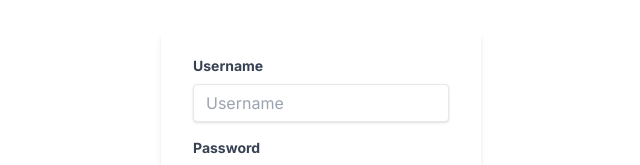
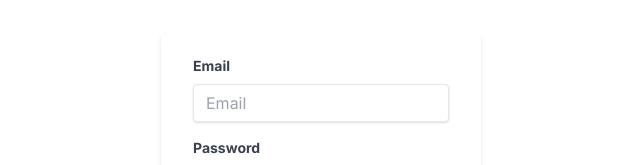
Before and after one commit to jmarmol1013/Meal-Mastermind, a Next.js app: page /login in a window 1280 px wide. Shown: the part 212-377 px from the top of the page, without its empty margins (319-959 px from the left). Built offline with nearby package versions, Linux system fonts and the light colour scheme.

Commit message:
Implement login in frontend

```diff
--- a/src/app/login/LoginForm.tsx
+++ b/src/app/login/LoginForm.tsx
@@ -1,25 +1,18 @@
 'use client';
+import { signIn } from '@services/auth';
 import Link from 'next/link';
+import { useRouter } from 'next/navigation';
 import { useState } from 'react';
-import axios from 'axios';
 
 const LoginForm = () => {
-    const [userName, setUserName] = useState('');
+    const [email, setEmail] = useState('');
     const [password, setPassword] = useState('');
+    const router = useRouter();
 
     const handleSubmit = async (e: React.FormEvent<HTMLFormElement>) => {
         e.preventDefault();
-        console.log(userName, password);
-        try {
-            const response = await axios.post('/api/auth/sign-in', {
-                username: userName,
-                password: password,
-            });
-
-            console.log(response.data);
-        } catch (error) {
-            console.error(error);
-        }
+        const response = await signIn(email, password);
+        if (response) router.push('/');
     };
 
     return (
@@ -29,19 +22,16 @@ const LoginForm = () => {
                 onSubmit={handleSubmit}
             >
                 <div className="mb-4">
-                    <label
-                        className="mb-2 block text-sm font-bold text-gray-700"
-                        htmlFor="username"
-                    >
-                        Username
+                    <label className="mb-2 block text-sm font-bold text-gray-700" htmlFor="email">
+                        Email
                     </label>
                     <input
                         className="focus:shadow-outline w-full appearance-none rounded border px-3 py-2 leading-tight text-gray-700 shadow focus:outline-none"
-                        id="username"
-                        type="text"
-                        placeholder="Username"
-                        onChange={(e) => setUserName(e.target.value)}
-                        value={userName}
+                        id="email"
+                        type="email"
+                        placeholder="Email"
+                        onChange={(e) => setEmail(e.target.value)}
+                        value={email}
                     />
                 </div>
                 <div className="mb-6">
--- a/src/app/register/RegistrationForm.tsx
+++ b/src/app/register/RegistrationForm.tsx
@@ -25,21 +25,17 @@ const RegistrationForm = () => {
 
     const handleSubmit = async (e: React.FormEvent<HTMLFormElement>) => {
         e.preventDefault();
-        console.log(user);
 
         const response = await signUp(user.email, user.password);
-        console.log('auth res: ', response);
 
-        if (response) {
-            const res = await axios.post('http://localhost:3000/api/registration/register', {
+        if (response)
+            await axios.post('http://localhost:3000/api/registration/register', {
                 firstName: user.firstName,
                 lastName: user.lastName,
                 email: user.email,
                 username: user.username,
             });
-
-            console.log(res);
-        } else console.error('Error signing up');
+        else console.error('Error signing up');
     };
 
     return (
```
